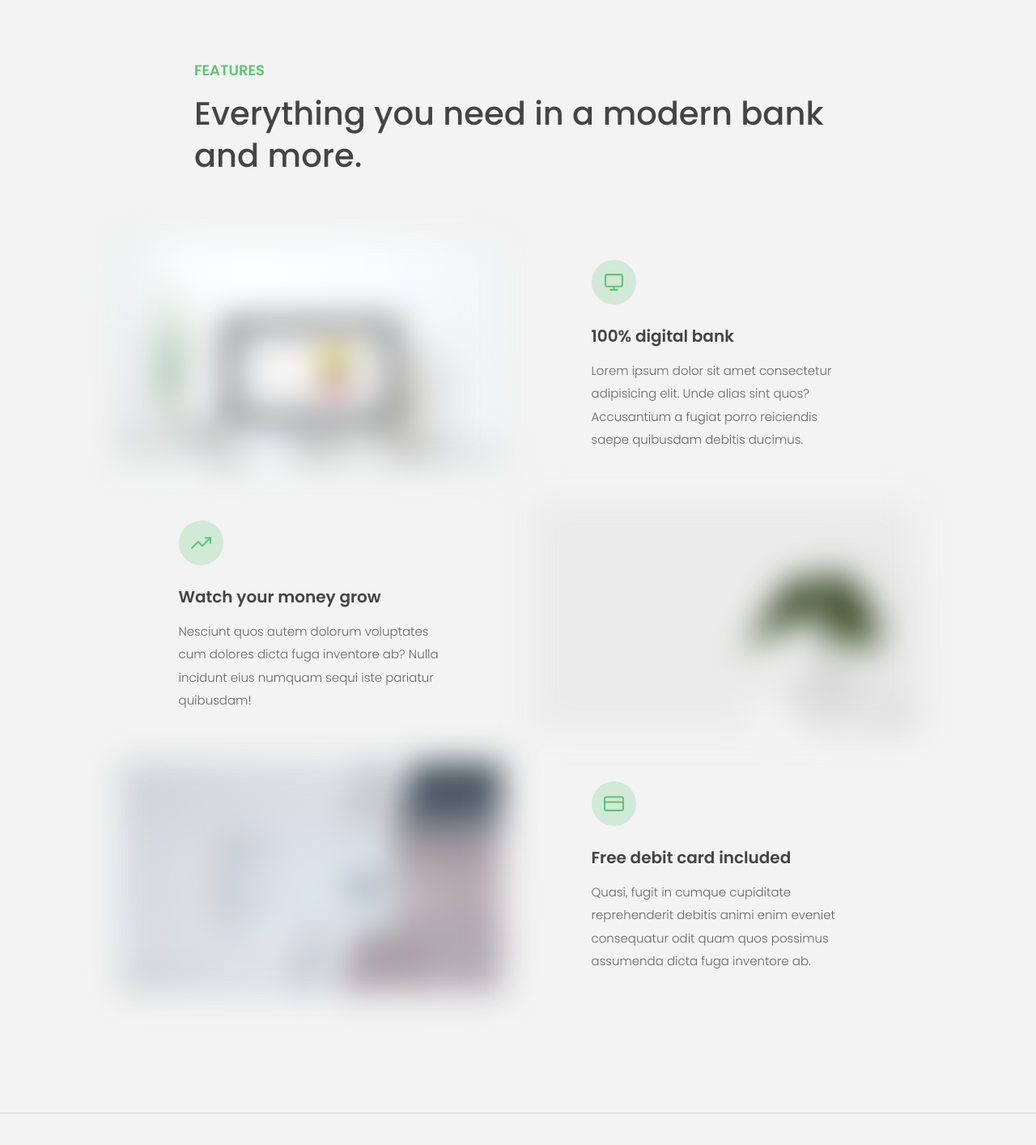
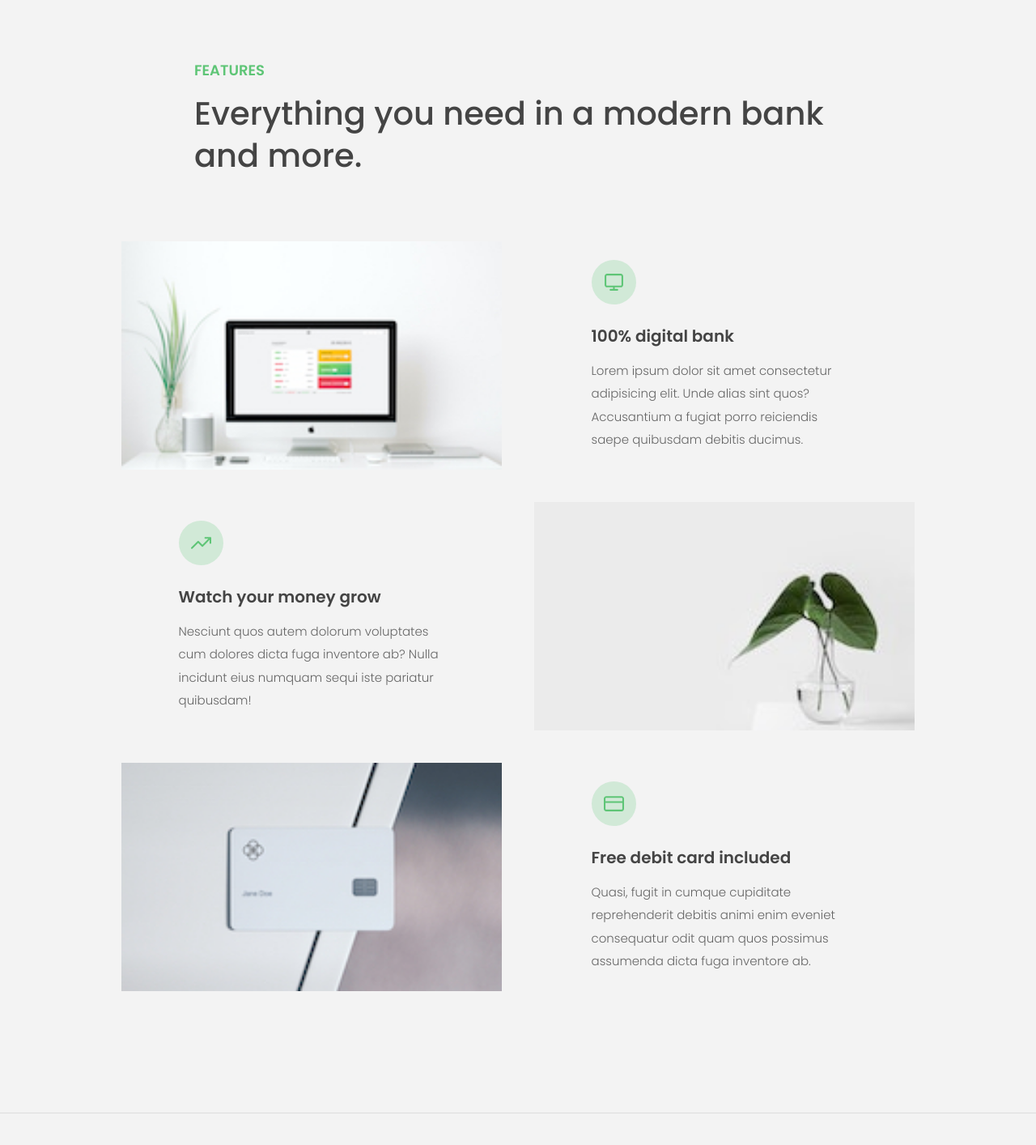
Before and after one commit to thetarnav/Bankist, a Nuxt app: page / in a window 1280 px wide. Shown: the part 971-2385 px from the top of the page at 81% size. Built offline with nearby package versions, Linux system fonts and the light colour scheme.

Commit message:
images lazy loading

```diff
--- a/components/landing/Features.vue
+++ b/components/landing/Features.vue
@@ -8,7 +8,13 @@
 		</div>
 
 		<div class="features">
-      <img src="img/digital-lazy.jpg" data-src="img/digital.jpg" alt="Computer" class="features__img lazy-img" />
+			<img
+				v-class-in-view.remove="'lazy-img'"
+				src="img/digital-lazy.jpg"
+				data-src="img/digital.jpg"
+				alt="Computer"
+				class="features__img lazy-img"
+			/>
 			<div class="features__feature">
 				<div class="features__icon">
 					<svg>
@@ -36,9 +42,21 @@
 					quibusdam!
 				</p>
 			</div>
-      <img src="img/grow-lazy.jpg" data-src="img/grow.jpg" alt="Plant" class="features__img lazy-img" />
+			<img
+				v-class-in-view.remove="'lazy-img'"
+				src="img/grow-lazy.jpg"
+				data-src="img/grow.jpg"
+				alt="Plant"
+				class="features__img lazy-img"
+			/>
 
-      <img src="img/card-lazy.jpg" data-src="img/card.jpg" alt="Credit card" class="features__img lazy-img" />
+			<img
+				v-class-in-view.remove="'lazy-img'"
+				src="img/card-lazy.jpg"
+				data-src="img/card.jpg"
+				alt="Credit card"
+				class="features__img lazy-img"
+			/>
 			<div class="features__feature">
 				<div class="features__icon">
 					<svg>
--- a/components/landing/Header.vue
+++ b/components/landing/Header.vue
@@ -9,7 +9,7 @@
 				<span class="highlight">minimalist</span>
 			</h1>
 			<h4>A simpler banking experience for a simpler life.</h4>
-			<button class="btn--text btn--scroll-to">
+			<button v-scroll-to="'#section--1'" class="btn--text btn--scroll-to">
 				Learn more &DownArrow;
 			</button>
 			<img
--- a/components/landing/Nav.vue
+++ b/components/landing/Nav.vue
@@ -55,9 +55,6 @@ const debounce = require('lodash.debounce')
 
 export default Vue.extend({
 	name: 'Nav',
-	// $refs: {
-
-	// },
 	data() {
 		return {
 			debouncedHandler: null,
--- a/nuxt.config.js
+++ b/nuxt.config.js
@@ -27,7 +27,7 @@ export default {
 	css: ['@/assets/style.css'],
 
 	// Plugins to run before rendering page (https://go.nuxtjs.dev/config-plugins)
-	plugins: ['~/plugins/globalEvents.js', '~/plugins/scrollTo.ts'],
+	plugins: ['~/plugins/globalEvents.js', '~/plugins/directives.ts'],
 
 	// Auto import components (https://go.nuxtjs.dev/config-components)
 	components: true,
--- /dev/null
+++ b/plugins/directives.ts
@@ -0,0 +1,49 @@
+import Vue from 'vue'
+const debounce = require('lodash.debounce')
+
+Vue.directive('scroll-to', {
+	inserted(el: HTMLElement, binding): void {
+		const target: string | number = binding?.value ?? el.hash
+		if (target === undefined) return
+
+		let targetEl: HTMLElement | null, top: number
+
+		if (typeof target === 'string') {
+			targetEl = document.querySelector(target)
+			if (!targetEl) return
+		} else {
+			top = target
+		}
+
+		el.addEventListener('click', e => {
+			e.preventDefault()
+
+			top = top ?? targetEl?.offsetTop ?? 0
+
+			window.scrollTo({
+				top,
+				behavior: 'smooth',
+			})
+		})
+	},
+})
+
+Vue.directive('class-in-view', {
+	inserted(el, binding) {
+		const className: string = binding.value
+		if (!className || typeof className !== 'string') return
+
+		const method = binding.modifiers.remove ? 'remove' : 'add',
+			debouncedHandler = debounce(handler, 100)
+
+		window.addEventListener('scroll', debouncedHandler)
+		handler()
+
+		function handler() {
+			if (window.scrollY + window.innerHeight > el.offsetTop) {
+				el.classList[method](className)
+				window.removeEventListener('scroll', debouncedHandler)
+			}
+		}
+	},
+})
--- a/plugins/scrollTo.ts
+++ /dev/null
@@ -1,28 +0,0 @@
-import Vue from 'vue'
-
-Vue.directive('scroll-to', {
-	inserted(el: HTMLElement, binding): void {
-		const target: string | number = binding?.value ?? el.hash
-		if (target === undefined) return
-
-		let targetEl: HTMLElement | null, top: number
-
-		if (typeof target === 'string') {
-			targetEl = document.querySelector(target)
-			if (!targetEl) return
-		} else {
-			top = target
-		}
-
-		el.addEventListener('click', e => {
-			e.preventDefault()
-
-			top = top ?? targetEl?.offsetTop ?? 0
-
-			window.scrollTo({
-				top,
-				behavior: 'smooth',
-			})
-		})
-	},
-})
```
Also changed, not shown: layouts/README.md (deleted). Lines whose indentation alone changed are shown as unchanged.
